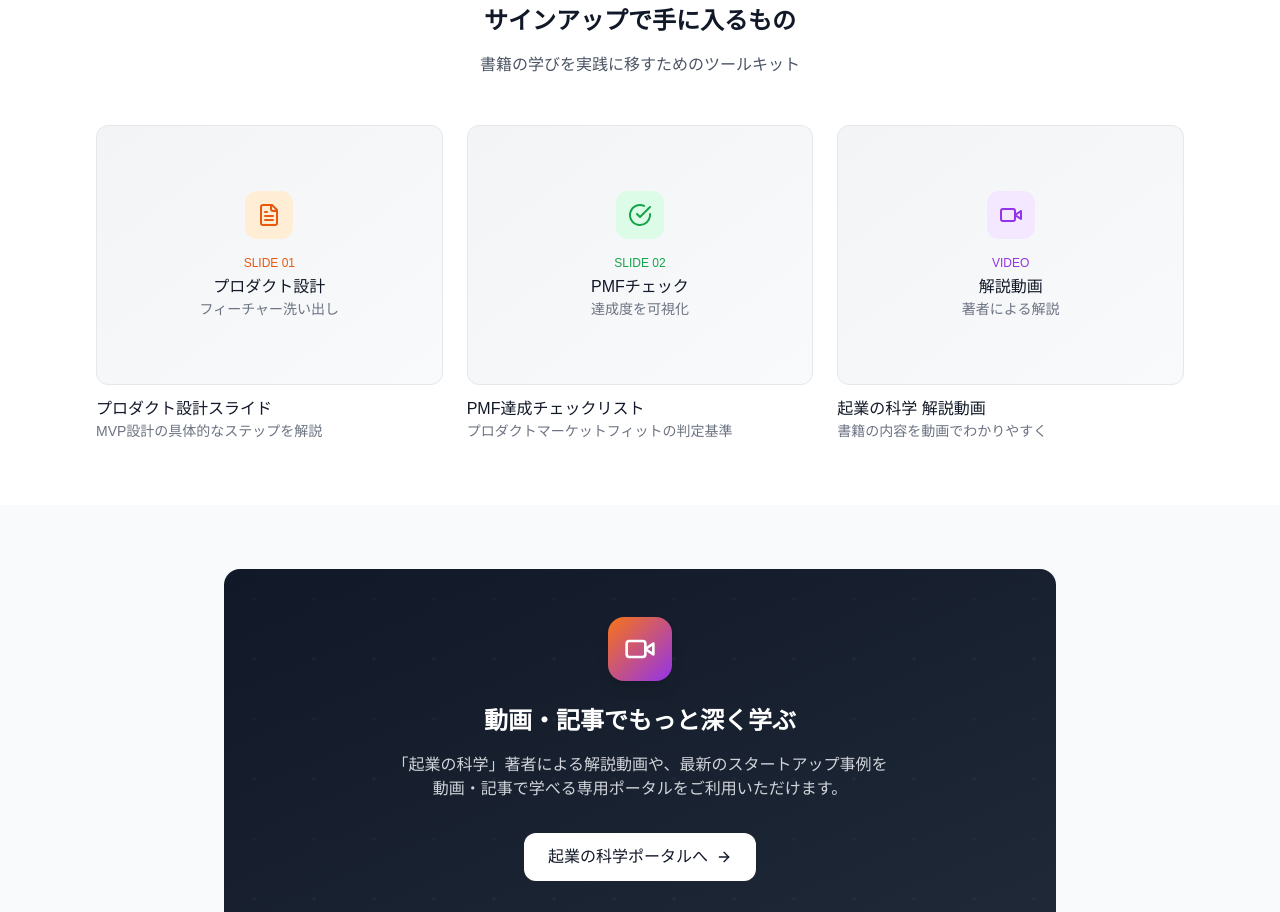
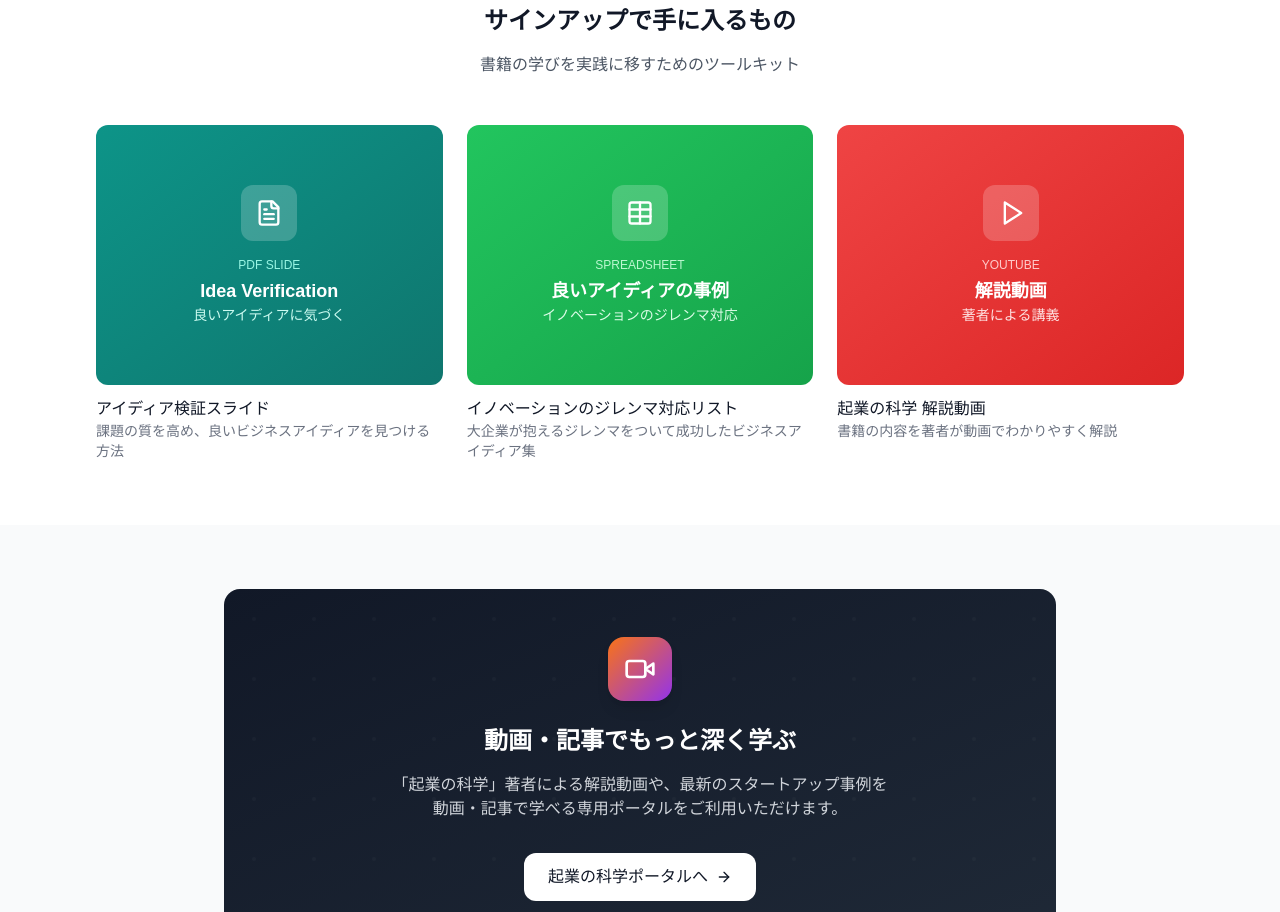
Before and after one commit to masayukitadokoro/startup-science-book-portal, a Next.js app: page / in a window 1280 px wide. Shown: the part 800-1712 px from the top of the page. Built offline with nearby package versions, Linux system fonts and the light colour scheme.

Commit message:
feat: 実コンテンツ反映 - PDF/スプシ/YouTube

```diff
--- a/src/app/page.tsx
+++ b/src/app/page.tsx
@@ -7,7 +7,10 @@ import {
   Sparkles,
   Download,
   Clock,
-  CreditCard
+  CreditCard,
+  Table,
+  Play,
+  ExternalLink
 } from 'lucide-react'
 
 export default function HomePage() {
@@ -117,61 +120,91 @@ export default function HomePage() {
             書籍の学びを実践に移すためのツールキット
           </p>
 
-          {/* Slide Previews */}
+          {/* Content Cards */}
           <div className="grid sm:grid-cols-3 gap-6">
-            {/* Slide 1 */}
-            <div className="group">
-              <div className="aspect-[4/3] bg-gradient-to-br from-gray-100 to-gray-50 rounded-xl border border-gray-200 overflow-hidden mb-3 relative hover:border-orange-300 transition-colors">
-                <div className="absolute inset-0 flex flex-col items-center justify-center p-6">
-                  <div className="w-12 h-12 bg-orange-100 rounded-xl flex items-center justify-center mb-4">
-                    <FileText className="w-6 h-6 text-orange-600" />
+            {/* Card 1: PDF Slide - Idea Verification */}
+            <a
+              href="/slides/idea-verification.pdf"
+              target="_blank"
+              rel="noopener noreferrer"
+              className="group block"
+            >
+              <div className="aspect-[4/3] bg-gradient-to-br from-teal-600 to-teal-700 rounded-xl overflow-hidden mb-3 relative hover:shadow-xl transition-all">
+                <div className="absolute inset-0 flex flex-col items-center justify-center p-6 text-white">
+                  <div className="w-14 h-14 bg-white/20 rounded-xl flex items-center justify-center mb-4 group-hover:scale-110 transition-transform">
+                    <FileText className="w-7 h-7" />
                   </div>
                   <div className="text-center">
-                    <div className="text-xs text-orange-600 font-medium mb-1">SLIDE 01</div>
-                    <div className="text-gray-900 font-medium">プロダクト設計</div>
-                    <div className="text-gray-500 text-sm">フィーチャー洗い出し</div>
+                    <div className="text-xs text-teal-200 font-medium mb-1">PDF SLIDE</div>
+                    <div className="font-bold text-lg">Idea Verification</div>
+                    <div className="text-teal-100 text-sm">良いアイディアに気づく</div>
+                  </div>
+                </div>
+                <div className="absolute bottom-3 right-3 opacity-0 group-hover:opacity-100 transition-opacity">
+                  <div className="bg-white/20 rounded-full p-2">
+                    <ExternalLink className="w-4 h-4 text-white" />
                   </div>
                 </div>
               </div>
-              <h3 className="font-medium text-gray-900">プロダクト設計スライド</h3>
-              <p className="text-sm text-gray-500">MVP設計の具体的なステップを解説</p>
-            </div>
+              <h3 className="font-medium text-gray-900 group-hover:text-teal-600 transition-colors">アイディア検証スライド</h3>
+              <p className="text-sm text-gray-500">課題の質を高め、良いビジネスアイディアを見つける方法</p>
+            </a>
 
-            {/* Slide 2 */}
-            <div className="group">
-              <div className="aspect-[4/3] bg-gradient-to-br from-gray-100 to-gray-50 rounded-xl border border-gray-200 overflow-hidden mb-3 relative hover:border-green-300 transition-colors">
-                <div className="absolute inset-0 flex flex-col items-center justify-center p-6">
-                  <div className="w-12 h-12 bg-green-100 rounded-xl flex items-center justify-center mb-4">
-                    <CheckCircle className="w-6 h-6 text-green-600" />
+            {/* Card 2: Google Spreadsheet - イノベーションのジレンマ対応リスト */}
+            <a
+              href="https://docs.google.com/spreadsheets/d/1mFEZ7ayNJQOfFdvBn2feExM34MjrV7BDhe6Ok1H1w08/edit?gid=0#gid=0"
+              target="_blank"
+              rel="noopener noreferrer"
+              className="group block"
+            >
+              <div className="aspect-[4/3] bg-gradient-to-br from-green-500 to-green-600 rounded-xl overflow-hidden mb-3 relative hover:shadow-xl transition-all">
+                <div className="absolute inset-0 flex flex-col items-center justify-center p-6 text-white">
+                  <div className="w-14 h-14 bg-white/20 rounded-xl flex items-center justify-center mb-4 group-hover:scale-110 transition-transform">
+                    <Table className="w-7 h-7" />
                   </div>
                   <div className="text-center">
-                    <div className="text-xs text-green-600 font-medium mb-1">SLIDE 02</div>
-                    <div className="text-gray-900 font-medium">PMFチェック</div>
-                    <div className="text-gray-500 text-sm">達成度を可視化</div>
+                    <div className="text-xs text-green-200 font-medium mb-1">SPREADSHEET</div>
+                    <div className="font-bold text-lg">良いアイディアの事例</div>
+                    <div className="text-green-100 text-sm">イノベーションのジレンマ対応</div>
+                  </div>
+                </div>
+                <div className="absolute bottom-3 right-3 opacity-0 group-hover:opacity-100 transition-opacity">
+                  <div className="bg-white/20 rounded-full p-2">
+                    <ExternalLink className="w-4 h-4 text-white" />
                   </div>
                 </div>
               </div>
-              <h3 className="font-medium text-gray-900">PMF達成チェックリスト</h3>
-              <p className="text-sm text-gray-500">プロダクトマーケットフィットの判定基準</p>
-            </div>
+              <h3 className="font-medium text-gray-900 group-hover:text-green-600 transition-colors">イノベーションのジレンマ対応リスト</h3>
+              <p className="text-sm text-gray-500">大企業が抱えるジレンマをついて成功したビジネスアイディア集</p>
+            </a>
 
-            {/* Slide 3 */}
-            <div className="group">
-              <div className="aspect-[4/3] bg-gradient-to-br from-gray-100 to-gray-50 rounded-xl border border-gray-200 overflow-hidden mb-3 relative hover:border-purple-300 transition-colors">
-                <div className="absolute inset-0 flex flex-col items-center justify-center p-6">
-                  <div className="w-12 h-12 bg-purple-100 rounded-xl flex items-center justify-center mb-4">
-                    <Video className="w-6 h-6 text-purple-600" />
+            {/* Card 3: YouTube Video */}
+            <a
+              href="https://www.youtube.com/watch?v=g0_NNunXpas"
+              target="_blank"
+              rel="noopener noreferrer"
+              className="group block"
+            >
+              <div className="aspect-[4/3] bg-gradient-to-br from-red-500 to-red-600 rounded-xl overflow-hidden mb-3 relative hover:shadow-xl transition-all">
+                <div className="absolute inset-0 flex flex-col items-center justify-center p-6 text-white">
+                  <div className="w-14 h-14 bg-white/20 rounded-xl flex items-center justify-center mb-4 group-hover:scale-110 transition-transform">
+                    <Play className="w-7 h-7 ml-1" />
                   </div>
                   <div className="text-center">
-                    <div className="text-xs text-purple-600 font-medium mb-1">VIDEO</div>
-                    <div className="text-gray-900 font-medium">解説動画</div>
-                    <div className="text-gray-500 text-sm">著者による解説</div>
+                    <div className="text-xs text-red-200 font-medium mb-1">YOUTUBE</div>
+                    <div className="font-bold text-lg">解説動画</div>
+                    <div className="text-red-100 text-sm">著者による講義</div>
+                  </div>
+                </div>
+                <div className="absolute bottom-3 right-3 opacity-0 group-hover:opacity-100 transition-opacity">
+                  <div className="bg-white/20 rounded-full p-2">
+                    <ExternalLink className="w-4 h-4 text-white" />
                   </div>
                 </div>
               </div>
-              <h3 className="font-medium text-gray-900">起業の科学 解説動画</h3>
-              <p className="text-sm text-gray-500">書籍の内容を動画でわかりやすく</p>
-            </div>
+              <h3 className="font-medium text-gray-900 group-hover:text-red-600 transition-colors">起業の科学 解説動画</h3>
+              <p className="text-sm text-gray-500">書籍の内容を著者が動画でわかりやすく解説</p>
+            </a>
           </div>
         </div>
       </section>
```
Also changed, not shown: 1 other file (tests, documents, lock files or other folders).
